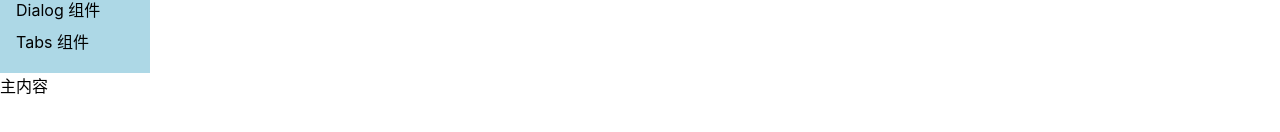
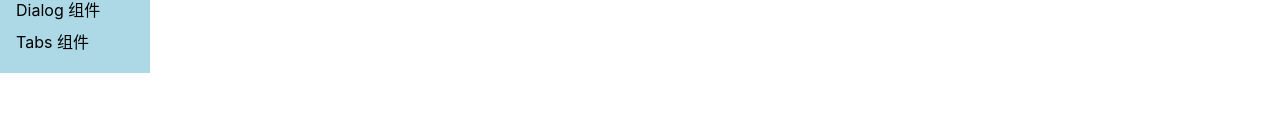
Before and after one commit to xinchi-H/Vue3-xc-Ui, a Vue app: page /#/doc in a window 1280 px wide. Shown: the part 182-314 px from the top of the page. Built offline with nearby package versions, Linux system fonts and the light colour scheme.

Commit message:
📦  SwitchDome

```diff
--- a/src/views/Doc.vue
+++ b/src/views/Doc.vue
@@ -19,7 +19,9 @@
           </li>
         </ol>
       </aside>
-      <main>主内容</main>
+      <main>
+        <router-view />
+      </main>
     </div>
   </div>
 </template>
```
Also changed, not shown: src/components/SwitchDome.vue (added, +18 -0 lines), src/main.ts (+12 -2 lines).
